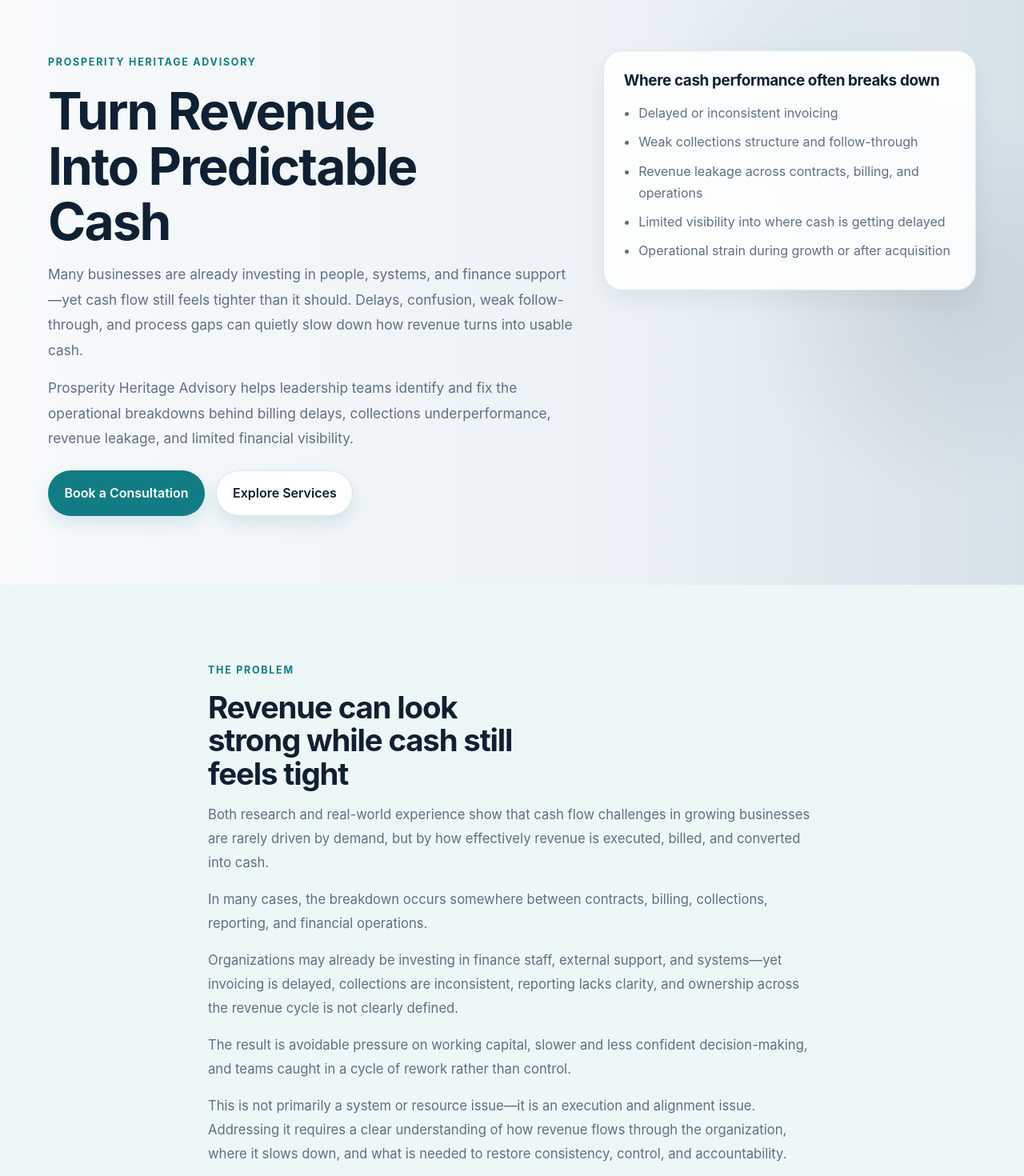
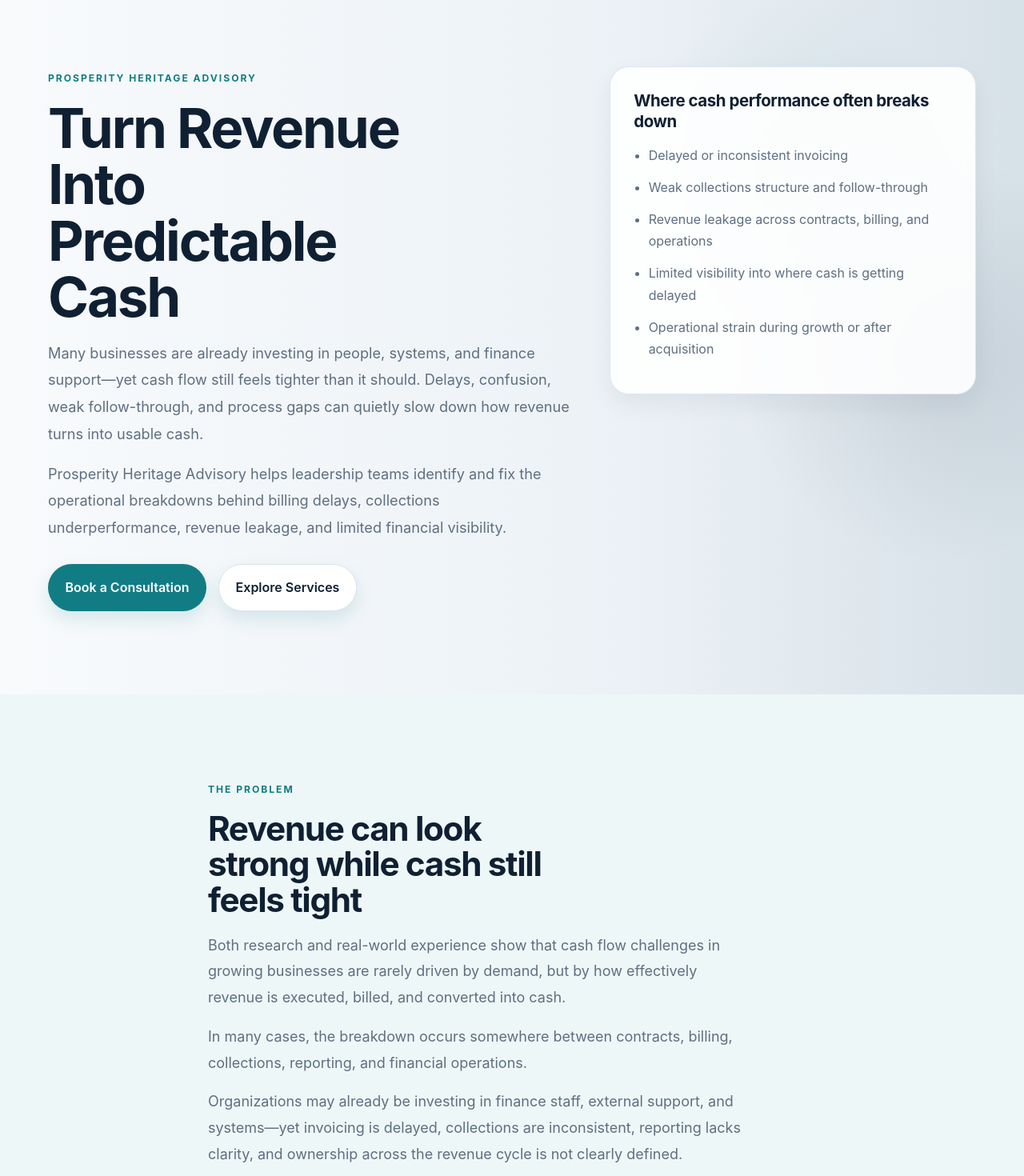
Before and after one commit to pjechete/prosperity-heritage-Advisory-Services, a Next.js app: page / in a window 1280 px wide. Shown: the part 120-1590 px from the top of the page at 80% size. Built offline with nearby package versions, Linux system fonts and the light colour scheme.

Commit message:
Update globals.css

```diff
--- a/src/app/globals.css
+++ b/src/app/globals.css
@@ -29,7 +29,7 @@ body {
     sans-serif;
   background: var(--bg);
   color: var(--text);
-  line-height: 1.68;
+  line-height: 1.72;
   -webkit-font-smoothing: antialiased;
   text-rendering: optimizeLegibility;
 }
@@ -99,7 +99,7 @@ select {
   --container: 1160px;
   --container-narrow: 760px;
 
-  --section-space: 92px;
+  --section-space: 104px;
 }
 
 /* =========================
@@ -112,7 +112,7 @@ h3,
 h4,
 h5,
 h6 {
-  margin: 0 0 0.85rem;
+  margin: 0 0 0.9rem;
   font-family:
     Inter,
     -apple-system,
@@ -122,29 +122,29 @@ h6 {
     Arial,
     sans-serif;
   color: var(--navy);
-  letter-spacing: -0.03em;
-  line-height: 1.08;
+  letter-spacing: -0.032em;
+  line-height: 1.06;
   font-weight: 650;
 }
 
 h1 {
-  font-size: clamp(2.7rem, 5vw, 4.6rem);
+  font-size: clamp(3.15rem, 5.2vw, 5.25rem);
 }
 
 h2 {
-  font-size: clamp(2rem, 3vw, 3rem);
+  font-size: clamp(2.2rem, 3.3vw, 3.3rem);
 }
 
 h3 {
-  font-size: 1.18rem;
-  line-height: 1.3;
-  letter-spacing: -0.02em;
+  font-size: 1.28rem;
+  line-height: 1.28;
+  letter-spacing: -0.022em;
 }
 
 p {
   margin: 0 0 1rem;
   color: var(--muted);
-  max-width: 72ch;
+  max-width: 68ch;
 }
 
 ul,
@@ -154,8 +154,9 @@ ol {
 }
 
 li {
-  margin-bottom: 0.6rem;
+  margin-bottom: 0.65rem;
   color: var(--muted);
+  line-height: 1.7;
 }
 
 /* =========================
@@ -163,12 +164,12 @@ li {
 ========================= */
 
 .container {
-  width: min(var(--container), calc(100% - 2rem));
+  width: min(var(--container), calc(100% - 2.5rem));
   margin: 0 auto;
 }
 
 .narrow {
-  width: min(var(--container-narrow), calc(100% - 2rem));
+  width: min(var(--container-narrow), calc(100% - 2.5rem));
   margin: 0 auto;
 }
 
@@ -191,32 +192,32 @@ li {
 .section-label,
 .eyebrow {
   display: inline-block;
-  margin-bottom: 0.95rem;
-  font-size: 0.78rem;
+  margin-bottom: 1rem;
+  font-size: 0.76rem;
   font-weight: 700;
-  letter-spacing: 0.14em;
+  letter-spacing: 0.16em;
   text-transform: uppercase;
   color: var(--primary);
 }
 
 .section-title {
-  margin-bottom: 1rem;
+  margin-bottom: 1.1rem;
   max-width: 15ch;
 }
 
 .section-intro,
 .section-subtitle,
 .section-copy {
-  max-width: 760px;
-  font-size: 1.04rem;
-  line-height: 1.8;
+  max-width: 42rem;
+  font-size: 1.125rem;
+  line-height: 1.82;
   color: var(--muted);
 }
 
 .section-copy + .section-copy,
 .section-intro + .section-copy,
 .hero-subtext + .hero-subtext {
-  margin-top: 0.35rem;
+  margin-top: 0.55rem;
 }
 
 .section-head {
@@ -224,7 +225,7 @@ li {
   grid-template-columns: 1fr 1fr;
   gap: 1.5rem 2.5rem;
   align-items: end;
-  margin-bottom: 2rem;
+  margin-bottom: 2.25rem;
 }
 
 .section-head-copy {
@@ -233,6 +234,19 @@ li {
 
 .left-align {
   text-align: left;
+}
+
+.section-closing,
+.steps-closing {
+  margin-top: 2rem;
+}
+
+.section-closing p,
+.steps-closing p {
+  max-width: 42rem;
+  font-size: 1.05rem;
+  line-height: 1.8;
+  color: var(--text);
 }
 
 /* =========================
@@ -335,10 +349,10 @@ li {
 .center-buttons,
 .cta-actions {
   display: flex;
-  gap: 0.9rem;
+  gap: 0.95rem;
   flex-wrap: wrap;
   align-items: center;
-  margin-top: 1.5rem;
+  margin-top: 1.75rem;
 }
 
 .center-buttons {
@@ -351,8 +365,8 @@ li {
   display: inline-flex;
   align-items: center;
   justify-content: center;
-  min-height: 48px;
-  padding: 0.88rem 1.22rem;
+  min-height: 50px;
+  padding: 0.92rem 1.28rem;
   border-radius: 999px;
   text-decoration: none;
   font-weight: 600;
@@ -407,7 +421,7 @@ li {
 .page-hero {
   position: relative;
   overflow: hidden;
-  padding: 104px 0 86px;
+  padding: 124px 0 104px;
 }
 
 .hero {
@@ -434,34 +448,35 @@ li {
 .services-hero-grid,
 .services-two-col {
   display: grid;
-  grid-template-columns: 1.2fr 0.85fr;
-  gap: 2.25rem;
+  grid-template-columns: 1.18fr 0.82fr;
+  gap: 2.75rem;
   align-items: start;
   position: relative;
   z-index: 1;
 }
 
 .hero-title {
-  max-width: 11ch;
-  margin-bottom: 1rem;
-  font-size: clamp(2.9rem, 5vw, 5rem);
+  max-width: 10ch;
+  margin-bottom: 1.1rem;
+  font-size: clamp(3.35rem, 5.4vw, 5.4rem);
+  line-height: 1.02;
 }
 
 .hero-subtext {
-  max-width: 700px;
-  font-size: 1.08rem;
-  line-height: 1.82;
+  max-width: 42rem;
+  font-size: 1.135rem;
+  line-height: 1.86;
   color: var(--muted);
 }
 
 .hero-copy {
-  max-width: 760px;
-  font-size: 1.125rem;
-  line-height: 1.8;
+  max-width: 42rem;
+  font-size: 1.135rem;
+  line-height: 1.82;
 }
 
 .hero-proof {
-  max-width: 640px;
+  max-width: 38rem;
   margin-top: 1rem;
   font-size: 1rem;
   line-height: 1.75;
@@ -475,7 +490,7 @@ li {
   border: 1px solid rgba(219, 228, 236, 0.9);
   background: rgba(255, 255, 255, 0.9);
   border-radius: var(--radius-lg);
-  padding: 1.55rem;
+  padding: 1.8rem;
   box-shadow: 0 12px 30px rgba(16, 32, 51, 0.06);
   backdrop-filter: blur(10px);
 }
@@ -484,12 +499,16 @@ li {
 .services-hero-panel h3,
 .services-callout h3,
 .services-assessment-card h3 {
-  margin-bottom: 0.9rem;
+  margin-bottom: 1rem;
 }
 
 .check-list,
 .services-checklist {
   padding-left: 1.15rem;
+}
+
+.hero-card .check-list li {
+  margin-bottom: 0.8rem;
 }
 
 /* =========================
@@ -501,12 +520,12 @@ li {
 .strategic-links,
 .content-stack {
   display: grid;
-  gap: 1.25rem;
+  gap: 1.4rem;
 }
 
 .card-grid {
   grid-template-columns: repeat(3, minmax(0, 1fr));
-  margin-top: 2rem;
+  margin-top: 2.25rem;
 }
 
 .card-grid-two {
@@ -545,7 +564,7 @@ li {
   background: #ffffff;
   border: 1px solid var(--border);
   border-radius: var(--radius-md);
-  padding: 1.45rem;
+  padding: 1.8rem;
   box-shadow: var(--shadow-sm);
 }
 
@@ -587,7 +606,7 @@ li {
 .card-gray h3,
 .step-card h3,
 .service-item h3 {
-  margin-bottom: 0.75rem;
+  margin-bottom: 0.8rem;
 }
 
 .info-card p,
@@ -598,7 +617,8 @@ li {
 .service-item p,
 .cta-box p {
   color: var(--muted);
-  line-height: 1.75;
+  line-height: 1.8;
+  max-width: 34ch;
 }
 
 /* =========================
@@ -608,8 +628,8 @@ li {
 .steps-grid {
   display: grid;
   grid-template-columns: repeat(3, minmax(0, 1fr));
-  gap: 1.25rem;
-  margin-top: 2rem;
+  gap: 1.4rem;
+  margin-top: 2.25rem;
 }
 
 .step-number {
@@ -672,7 +692,7 @@ li {
 ========================= */
 
 .form-wrap {
-  padding: 2rem;
+  padding: 2.2rem;
 }
 
 .form-grid {
@@ -722,7 +742,7 @@ li {
 
 .cta-band,
 .cta-section {
-  padding: 88px 0;
+  padding: 96px 0 104px;
   background: linear-gradient(180deg, var(--light-2) 0%, #ffffff 100%);
 }
 
@@ -738,6 +758,18 @@ li {
   gap: 2rem;
   align-items: center;
   text-align: left;
+}
+
+.cta-box {
+  max-width: 860px;
+  margin: 0 auto;
+  padding: 2.4rem 2.2rem;
+}
+
+.cta-box h2 {
+  max-width: 16ch;
+  margin-left: auto;
+  margin-right: auto;
 }
 
 /* =========================
@@ -856,6 +888,12 @@ li {
   .card-grid-two {
     grid-template-columns: 1fr;
   }
+
+  .hero-grid,
+  .services-hero-grid,
+  .services-two-col {
+    gap: 2rem;
+  }
 }
 
 @media (max-width: 900px) {
@@ -864,7 +902,7 @@ li {
   .page-hero,
   .cta-band,
   .cta-section {
-    padding: 72px 0;
+    padding: 76px 0;
   }
 
   .header-inner {
@@ -900,6 +938,12 @@ li {
     grid-template-columns: 1fr;
   }
 
+  .hero-title,
+  .section-title,
+  .cta-box h2 {
+    max-width: none;
+  }
+
   .services-jumpbar {
     top: 0;
   }
@@ -919,11 +963,24 @@ li {
   }
 
   h1 {
-    font-size: clamp(2rem, 9vw, 2.95rem);
+    font-size: clamp(2.3rem, 9vw, 3.2rem);
   }
 
   h2 {
-    font-size: clamp(1.7rem, 7vw, 2.25rem);
+    font-size: clamp(1.9rem, 7vw, 2.5rem);
+  }
+
+  h3 {
+    font-size: 1.15rem;
+  }
+
+  .section-intro,
+  .section-subtitle,
+  .section-copy,
+  .hero-subtext,
+  .hero-copy {
+    font-size: 1.02rem;
+    line-height: 1.75;
   }
 
   .btn,
@@ -950,7 +1007,8 @@ li {
   .card-gray,
   .step-card,
   .service-item,
-  .form-wrap {
-    padding: 1.25rem;
+  .form-wrap,
+  .cta-box {
+    padding: 1.35rem;
   }
 }
```
